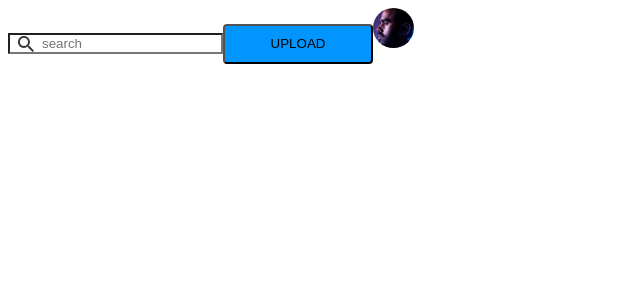
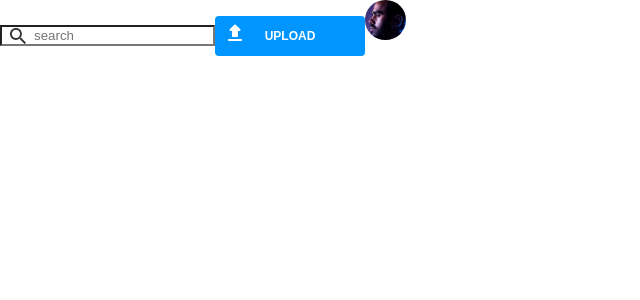
Before and after one commit to henryluan95/henry-luan-brainfix, a React (Create React App) app: page / in a window 1280 px wide. Shown: the top 300 px of the page, without its empty margins (0-640 px from the left). Built offline with nearby package versions, Linux system fonts and the light colour scheme.

Commit message:
Created Button Component

```diff
--- a/src/App.js
+++ b/src/App.js
@@ -1,3 +1,5 @@
+import "./App.scss";
+
 import Navbar from "./components/Navbar/Navbar";
 
 function App() {
--- /dev/null
+++ b/src/App.scss
@@ -0,0 +1 @@
+@use "./styles/reset";
--- /dev/null
+++ b/src/components/Button/Button.js
@@ -0,0 +1,16 @@
+import React from "react";
+import "./Button.scss";
+import uploadIcon from "../../assets/Icons/upload.svg";
+
+class Button extends React.Component {
+  render() {
+    return (
+      <button className="button">
+        <img className="button__icon" src={uploadIcon} alt="upload Icon" />
+        {this.props.text.toUpperCase()}
+      </button>
+    );
+  }
+}
+
+export default Button;
--- /dev/null
+++ b/src/components/Button/Button.scss
@@ -0,0 +1,26 @@
+@use "../../styles/variables" as *;
+@use "../../styles/mixin" as *;
+
+.button {
+  height: 2.5rem;
+  background-color: $color-primary-blue;
+  width: 100%;
+  border-radius: 4px;
+  border: none;
+  position: relative;
+  color: $color-primary-white;
+  @include small-screen-labels-button;
+
+  @include tablet {
+    min-width: 9.375rem;
+    width: 9.375rem;
+    padding: 0 2rem;
+    @include large-screen-labels-button;
+  }
+
+  &__icon {
+    position: absolute;
+    left: 0.5rem;
+    top: 0.3rem;
+  }
+}
--- a/src/components/Navbar/Navbar.js
+++ b/src/components/Navbar/Navbar.js
@@ -1,6 +1,7 @@
 import React from "react";
 import "./Navbar.scss";
 import image from "../../assets/Images/Mohan-muruge.jpg";
+import Button from "../Button/Button";
 
 class Navbar extends React.Component {
   render() {
@@ -12,7 +13,7 @@ class Navbar extends React.Component {
             <label>
               <input className="nav__search" type="text" placeholder="search" />
             </label>
-            <button> UPLOAD</button>
+            <Button text="Upload" />
             <img
               src={image}
               className="nav__profile-picture"
--- a/src/components/Navbar/Navbar.scss
+++ b/src/components/Navbar/Navbar.scss
@@ -1,5 +1,4 @@
 @use "../../styles/mixin" as *;
-@use "../../styles/global";
 
 .nav {
   &__profile-picture {
--- a/src/styles/_global.scss
+++ /dev/null
@@ -1,14 +0,0 @@
-@use "./variables" as *;
-@use "./mixin" as *;
-
-button {
-  height: 2.5rem;
-  background-color: $color-primary-blue;
-  width: 100%;
-  border-radius: 4px;
-
-  @include tablet {
-    max-width: 9.375rem;
-    padding: 0 2rem;
-  }
-}
--- a/src/styles/_reset.scss
+++ b/src/styles/_reset.scss
@@ -1,5 +1,5 @@
-@use "../partials/typography" as *;
-@use "../partials/variables" as *;
+@use "../styles/typography" as *;
+@use "../styles/variables" as *;
 
 html {
   box-sizing: border-box;
@@ -15,7 +15,7 @@ body {
   margin: 0;
   padding: 0;
   font-family: "Avenir Next";
-  color: $color-white;
+  color: $color-primary-white;
 }
 
 h1,
```
